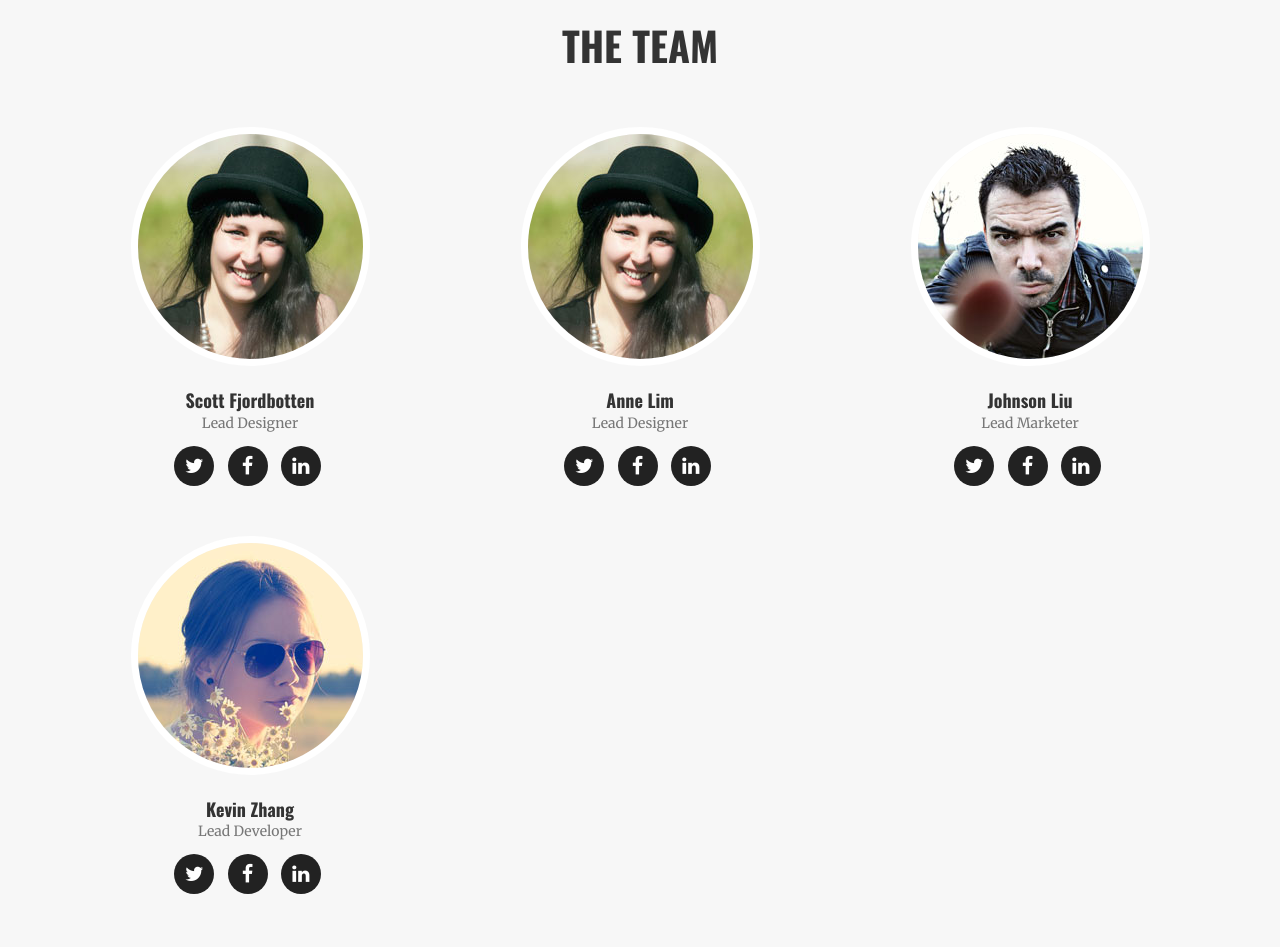
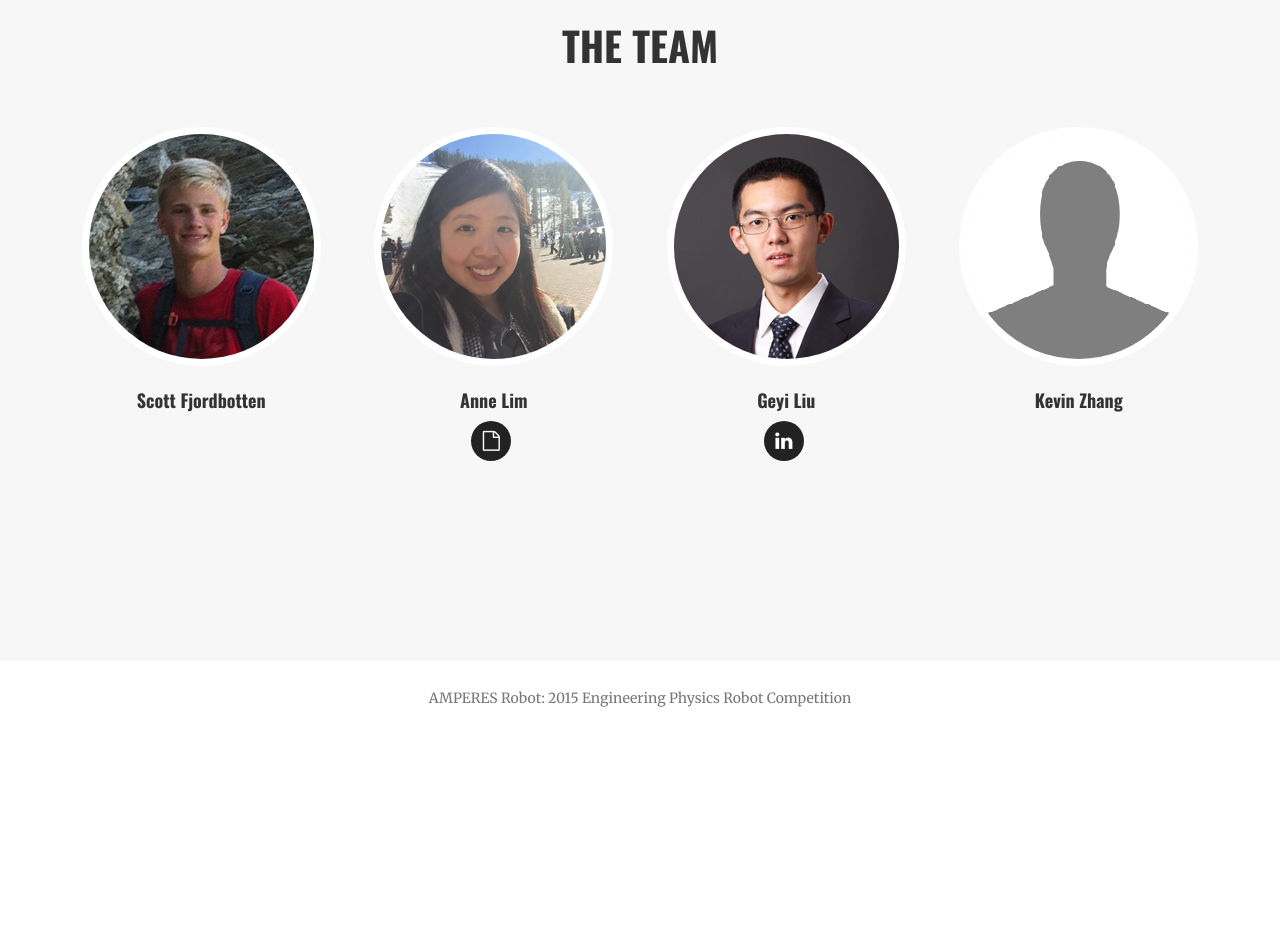
Before and after one commit to amperes-robot/amperes-robot.github.io, a plain HTML site: page index.html in a window 1280 px wide. Shown: the part 2560-3507 px from the top of the page. After the commit the page ends 3306 px from the top, so only its background shows below. Drawn offline with nearby package versions, Linux system fonts and the light colour scheme.

Commit message:
team section

```diff
--- a/css/agency.css
+++ b/css/agency.css
@@ -658,7 +658,7 @@ section h3.section-subheading {
 
 .team-member h4 {
     margin-top: 25px;
-    margin-bottom: 0;
+    margin-bottom: 10px;
     text-transform: none;
 }
 
@@ -799,7 +799,7 @@ ul.social-buttons li a:active {
 }
 
 .portfolio-modal .modal-content h2 {
-    margin-bottom: 15px;
+    margin-bottom: 50px;
     font-size: 3em;
 }
 
--- a/index.html
+++ b/index.html
@@ -9,6 +9,7 @@
 <meta name="description" content="">
 <meta name="author" content="">
 
+<link rel="icon" type="image/png" href="img/favicon-32x32.png" sizes="32x32" />
 <title>AMPERES</title>
 
 <!-- Custom Fonts -->
@@ -181,51 +182,37 @@
 				</div>
 			</div>
 			<div class="row">
-				<div class="col-sm-4">
+				<div class="col-sm-3">
 					<div class="team-member">
-						<img src="img/team/1.jpg" class="img-responsive img-circle" alt="">
+						<img src="img/team/scott.png" class="img-responsive img-circle" alt="">
 						<h4>Scott Fjordbotten</h4>
-						<p class="text-muted">Lead Designer</p>
 						<ul class="list-inline social-buttons">
-							<li><a href="#"><i class="fa fa-twitter"></i></a></li>
-							<li><a href="#"><i class="fa fa-facebook"></i></a></li>
-							<li><a href="#"><i class="fa fa-linkedin"></i></a></li>
 						</ul>
 					</div>
 				</div>
-				<div class="col-sm-4">
+				<div class="col-sm-3">
 					<div class="team-member">
-						<img src="img/team/1.jpg" class="img-responsive img-circle" alt="">
+						<img src="img/team/anne.png" class="img-responsive img-circle" alt="">
 						<h4>Anne Lim</h4>
-						<p class="text-muted">Lead Designer</p>
 						<ul class="list-inline social-buttons">
-							<li><a href="#"><i class="fa fa-twitter"></i></a></li>
-							<li><a href="#"><i class="fa fa-facebook"></i></a></li>
-							<li><a href="#"><i class="fa fa-linkedin"></i></a></li>
+							<li><a href="http://annelim.ca" target="_blank"><i class="fa fa-file-o"></i></a></li>
 						</ul>
 					</div>
 				</div>
-				<div class="col-sm-4">
+				<div class="col-sm-3">
 					<div class="team-member">
-						<img src="img/team/2.jpg" class="img-responsive img-circle" alt="">
-						<h4>Johnson Liu</h4>
-						<p class="text-muted">Lead Marketer</p>
+						<img src="img/team/geyi.png" class="img-responsive img-circle" alt="">
+						<h4>Geyi Liu</h4>
 						<ul class="list-inline social-buttons">
-							<li><a href="#"><i class="fa fa-twitter"></i></a></li>
-							<li><a href="#"><i class="fa fa-facebook"></i></a></li>
-							<li><a href="#"><i class="fa fa-linkedin"></i></a></li>
+							<li><a href="https://ca.linkedin.com/pub/geyi-johnson-liu/a1/875/27" target="_blank"><i class="fa fa-linkedin"></i></a></li>
 						</ul>
 					</div>
 				</div>
-				<div class="col-sm-4">
+				<div class="col-sm-3">
 					<div class="team-member">
-						<img src="img/team/3.jpg" class="img-responsive img-circle" alt="">
+						<img src="img/team/kevin.png" class="img-responsive img-circle" alt="">
 						<h4>Kevin Zhang</h4>
-						<p class="text-muted">Lead Developer</p>
 						<ul class="list-inline social-buttons">
-							<li><a href="#"><i class="fa fa-twitter"></i></a></li>
-							<li><a href="#"><i class="fa fa-facebook"></i></a></li>
-							<li><a href="#"><i class="fa fa-linkedin"></i></a></li>
 						</ul>
 					</div>
 				</div>
@@ -298,7 +285,7 @@
 								location) is not allowed. There will be 6 pets in total in the
 								locations roughly marked in the diagram above. For complete
 								rules, see
-								<a href="http://projectlab.engphys.ubc.ca/wp-content/uploads/enph253-2015-CompetitionRules-ver2docx.pdf">
+								<a href="http://projectlab.engphys.ubc.ca/wp-content/uploads/enph253-2015-CompetitionRules-ver2docx.pdf" target="_blank">
 									here
 								</a>
 							</p>
```
Also changed, not shown: img/favicon-32x32.png (added), img/team/anne.png (added), img/team/geyi.png (added), img/team/kevin.png (added), img/team/scott.png (added).
